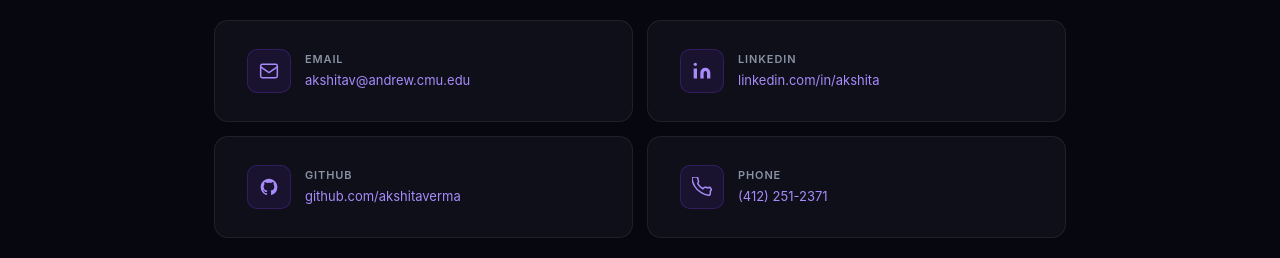
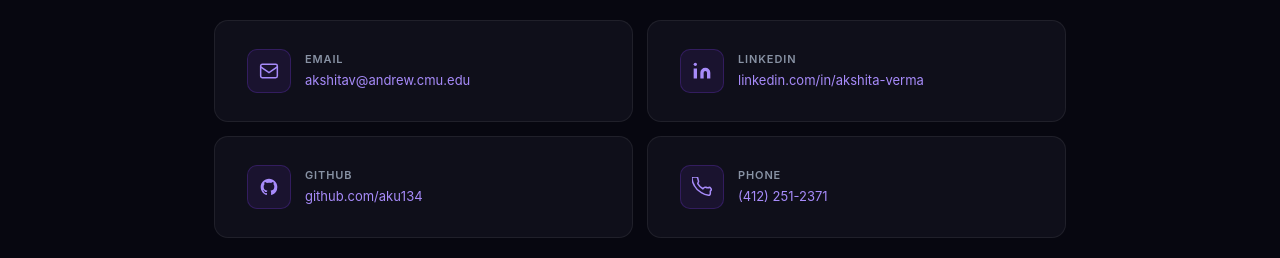
Before and after one commit to aku134/portfolio, a React (Vite) app: page / in a window 1280 px wide. Shown: the part 5486-5744 px from the top of the page. Built offline with nearby package versions, Linux system fonts and the light colour scheme.

Commit message:
Update LinkedIn and GitHub links

```diff
--- a/src/components/Contact.jsx
+++ b/src/components/Contact.jsx
@@ -29,7 +29,7 @@ export default function Contact() {
             </div>
           </a>
 
-          <a href="https://linkedin.com/in/akshita" target="_blank" rel="noreferrer" className="contact-item card">
+          <a href="https://www.linkedin.com/in/akshita-verma-5a491818b/" target="_blank" rel="noreferrer" className="contact-item card">
             <span className="contact-icon">
               <svg width="20" height="20" fill="currentColor" viewBox="0 0 24 24">
                 <path d="M16 8a6 6 0 016 6v7h-4v-7a2 2 0 00-2-2 2 2 0 00-2 2v7h-4v-7a6 6 0 016-6zM2 9h4v12H2z"/>
@@ -38,11 +38,11 @@ export default function Contact() {
             </span>
             <div>
               <div className="contact-label">LinkedIn</div>
-              <div className="contact-value">linkedin.com/in/akshita</div>
+              <div className="contact-value">linkedin.com/in/akshita-verma</div>
             </div>
           </a>
 
-          <a href="https://github.com/akshitaverma" target="_blank" rel="noreferrer" className="contact-item card">
+          <a href="https://github.com/aku134" target="_blank" rel="noreferrer" className="contact-item card">
             <span className="contact-icon">
               <svg width="20" height="20" fill="currentColor" viewBox="0 0 24 24">
                 <path d="M12 2C6.477 2 2 6.484 2 12.017c0 4.425 2.865 8.18 6.839 9.504.5.092.682-.217.682-.483 0-.237-.008-.868-.013-1.703-2.782.605-3.369-1.343-3.369-1.343-.454-1.158-1.11-1.466-1.11-1.466-.908-.62.069-.608.069-.608 1.003.07 1.531 1.032 1.531 1.032.892 1.53 2.341 1.088 2.91.832.092-.647.35-1.088.636-1.338-2.22-.253-4.555-1.113-4.555-4.951 0-1.093.39-1.988 1.029-2.688-.103-.253-.446-1.272.098-2.65 0 0 .84-.27 2.75 1.026A9.564 9.564 0 0112 6.844c.85.004 1.705.115 2.504.337 1.909-1.296 2.747-1.027 2.747-1.027.546 1.379.202 2.398.1 2.651.64.7 1.028 1.595 1.028 2.688 0 3.848-2.339 4.695-4.566 4.943.359.309.678.92.678 1.855 0 1.338-.012 2.419-.012 2.747 0 .268.18.58.688.482A10.019 10.019 0 0022 12.017C22 6.484 17.522 2 12 2z"/>
@@ -50,7 +50,7 @@ export default function Contact() {
             </span>
             <div>
               <div className="contact-label">GitHub</div>
-              <div className="contact-value">github.com/akshitaverma</div>
+              <div className="contact-value">github.com/aku134</div>
             </div>
           </a>
 
--- a/src/components/Hero.jsx
+++ b/src/components/Hero.jsx
@@ -45,14 +45,14 @@ export default function Hero() {
                 </svg>
                 akshitav@andrew.cmu.edu
               </a>
-              <a href="https://linkedin.com/in/akshita" target="_blank" rel="noreferrer" className="hero-link">
+              <a href="https://www.linkedin.com/in/akshita-verma-5a491818b/" target="_blank" rel="noreferrer" className="hero-link">
                 <svg width="18" height="18" fill="currentColor" viewBox="0 0 24 24">
                   <path d="M16 8a6 6 0 016 6v7h-4v-7a2 2 0 00-2-2 2 2 0 00-2 2v7h-4v-7a6 6 0 016-6zM2 9h4v12H2z"/>
                   <circle cx="4" cy="4" r="2"/>
                 </svg>
                 LinkedIn
               </a>
-              <a href="https://github.com/akshitaverma" target="_blank" rel="noreferrer" className="hero-link">
+              <a href="https://github.com/aku134" target="_blank" rel="noreferrer" className="hero-link">
                 <svg width="18" height="18" fill="currentColor" viewBox="0 0 24 24">
                   <path d="M12 2C6.477 2 2 6.484 2 12.017c0 4.425 2.865 8.18 6.839 9.504.5.092.682-.217.682-.483 0-.237-.008-.868-.013-1.703-2.782.605-3.369-1.343-3.369-1.343-.454-1.158-1.11-1.466-1.11-1.466-.908-.62.069-.608.069-.608 1.003.07 1.531 1.032 1.531 1.032.892 1.53 2.341 1.088 2.91.832.092-.647.35-1.088.636-1.338-2.22-.253-4.555-1.113-4.555-4.951 0-1.093.39-1.988 1.029-2.688-.103-.253-.446-1.272.098-2.65 0 0 .84-.27 2.75 1.026A9.564 9.564 0 0112 6.844c.85.004 1.705.115 2.504.337 1.909-1.296 2.747-1.027 2.747-1.027.546 1.379.202 2.398.1 2.651.64.7 1.028 1.595 1.028 2.688 0 3.848-2.339 4.695-4.566 4.943.359.309.678.92.678 1.855 0 1.338-.012 2.419-.012 2.747 0 .268.18.58.688.482A10.019 10.019 0 0022 12.017C22 6.484 17.522 2 12 2z"/>
                 </svg>
```
